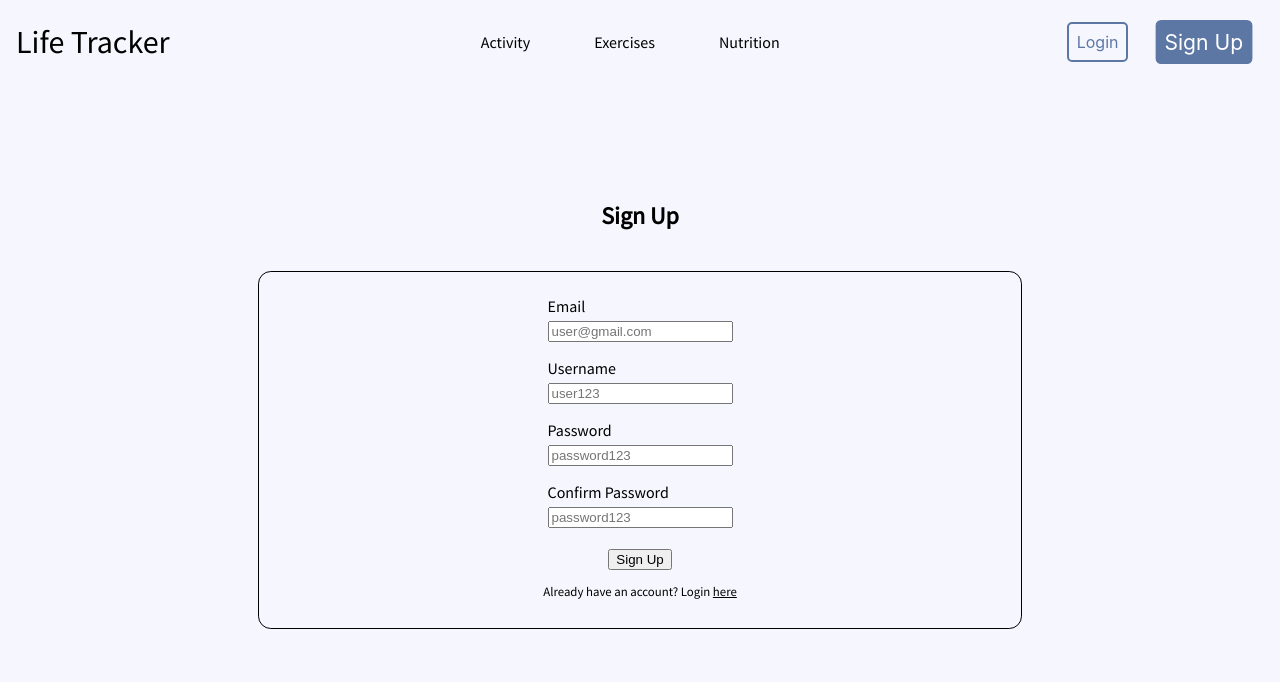
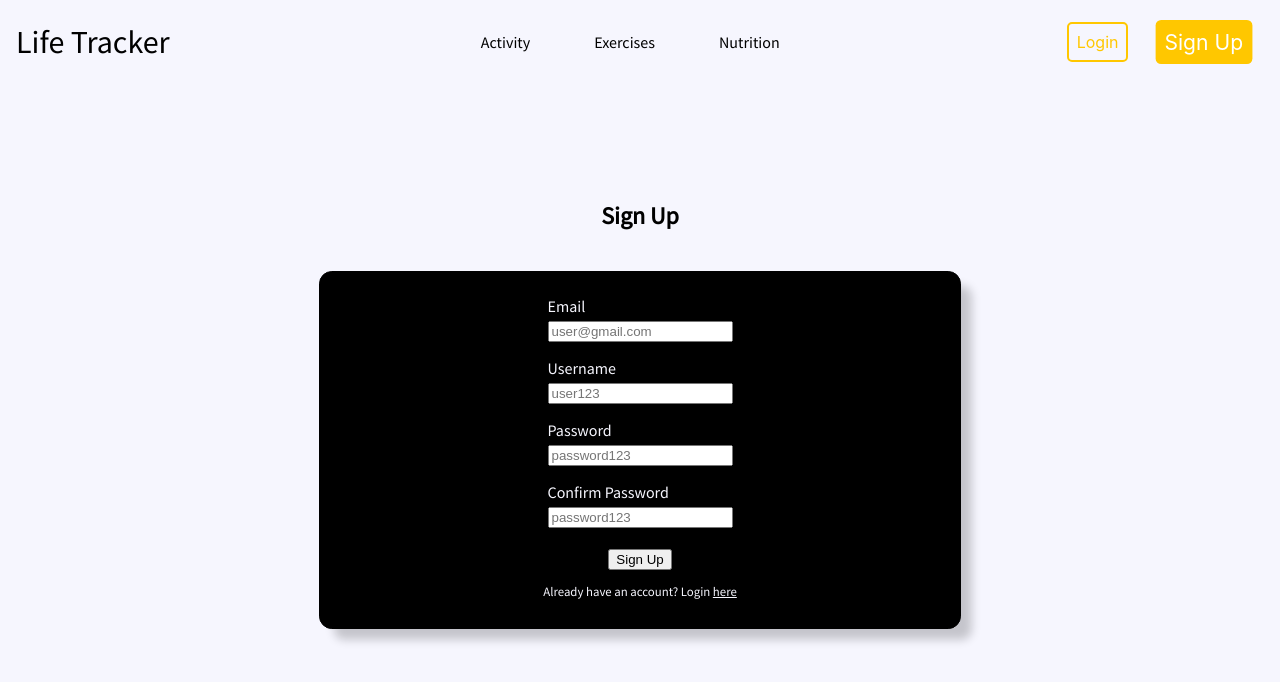
Before and after one commit to SanCebar/Life_Tracker_DEMO, a React (Create React App) app in the folder life-tracker-ui/: page /register in a window 1280 px wide. Shown: the top 682 px of the page. Built offline with nearby package versions, Linux system fonts and the light colour scheme; no server answers.

Commit message:
new auth users activity page

```diff
--- /dev/null
+++ b/life-tracker-ui/src/components/Activity/Activity.css
@@ -0,0 +1,7 @@
+.Activity {
+    display: flex;
+    flex-direction: column;
+    justify-content: center;
+    align-items: center;
+    color: var(--main-text-color);
+}
--- /dev/null
+++ b/life-tracker-ui/src/components/Activity/Activity.js
@@ -0,0 +1,11 @@
+import "./Activity.css"
+
+export default function Activity({ user, activityFeed }) {
+    console.log(activityFeed)
+    return (
+        <div className="Activity">
+            <h1>Activity Feed</h1>
+            <span className="e-minutes">Total Exercise Minutes: {activityFeed.exerciseMin} </span>
+        </div>
+    )
+}
--- a/life-tracker-ui/src/components/App/App.js
+++ b/life-tracker-ui/src/components/App/App.js
@@ -1,16 +1,38 @@
 import './App.css';
-import { useState } from 'react';
+import { useState, useEffect } from 'react';
 import { BrowserRouter, Routes, Route } from "react-router-dom";
 import apiClient from "../../services/apiClient";
 import Navbar from "../Navbar/Navbar";
 import Home from "../Home/Home"
 import Login from '../Login/Login';
 import Register from '../Register/Register';
+import Activity from '../Activity/Activity';
 
 function App() {
   const [user, setUser] = useState({})
-  // const [isFetching, setIsFetching] = useState(false)
-  // const [errors, setErrors] = useState(null)
+  const [isFetching, setIsFetching] = useState(false)
+  const [activityFeed, setActivityFeed] = useState({})
+  const [errors, setErrors] = useState(null)
+
+  useEffect(() => {
+    const fetchActivityFeed = async () => {
+      setIsFetching(true)
+
+      const { data, error } = await apiClient.activityFeed()
+      if (error) {
+        setErrors((e) => ({ ...e, db: error}))
+        setActivityFeed({})
+      }
+      if (data?.stats) {
+        setErrors(null)
+        setActivityFeed(data.stats)
+      }
+
+      setIsFetching(false)
+    }
+
+    fetchActivityFeed()
+  }, [user])
 
   return (
     <div className="App">
@@ -18,7 +40,7 @@ function App() {
         <Navbar user={user} setUser={setUser} />
         <Routes>
           <Route path="/" element={<Home />} />
-          <Route path="/activity" element={<Home />} />
+          <Route path="/activity" element={<Activity user={user} activityFeed={activityFeed} />} />
           <Route path="/exercises" element={<Home />} />
           <Route path="/nutrition" element={<Home />} />
           <Route path="/login" element={<Login user={user} setUser={setUser} />} />
--- a/life-tracker-ui/src/components/Hero/Hero.css
+++ b/life-tracker-ui/src/components/Hero/Hero.css
@@ -9,8 +9,10 @@
     font-size: 5rem;
     text-align: center;
     padding: 0 0.5em;
+    color: var(--main-text-color)
 }
 .Hero img {
     border-radius: 1em;
-    box-shadow: 0.8em 0.8em 10px -2px rgba(0, 0, 0, .2);
+    /* box-shadow: 0.8em 0.8em 10px -2px rgba(255, 255, 255, 0.4); */
+    box-shadow: 0.8em 0.8em 10px -2px var(--box-shadow-color);
 }
--- a/life-tracker-ui/src/components/Login/Login.css
+++ b/life-tracker-ui/src/components/Login/Login.css
@@ -5,6 +5,7 @@
     min-height: 100vh;
     padding: 5em 2em;
     /* background-color: var(--tertiary-color); */
+    color: var(--main-text-color);
 }
 .error {
     color: red;
@@ -17,11 +18,13 @@
     align-items: center;
     padding: 1em;
     margin: 0 auto;
-    width: 60%;
+    width: 50%;
 
     border: solid 1px black;
+    color: var(--main-bg-color);
     border-radius: 0.8em;
-    background-color: var(--main-bg-color);
+    background-color: var(--main-text-color);
+    box-shadow: 0.8em 0.8em 10px -2px var(--box-shadow-color);
 }
 .login .card .form {
     display: flex;
@@ -39,6 +42,7 @@
 }
 .login .card .form label {
     margin-bottom: 5px;
+    font-weight: 500;
 }
 .login .card .form button {
     align-self: center;
@@ -49,4 +53,5 @@
 }
 .login .card .footer a {
     text-decoration: underline;
+    color: var(--main-bg-color);
 }
--- a/life-tracker-ui/src/components/Navbar/Navbar.js
+++ b/life-tracker-ui/src/components/Navbar/Navbar.js
@@ -1,9 +1,11 @@
 import { NavLink as Link } from "react-router-dom"
+import apiClient from "../../services/apiClient";
 import "./Navbar.css";
 
 export default function Navbar({ user, setUser }) {
   const handleOnSignOut = (event) => {
     setUser({})
+    apiClient.setToken(null)
   }
 
   return (
--- a/life-tracker-ui/src/components/Register/Register.css
+++ b/life-tracker-ui/src/components/Register/Register.css
@@ -5,6 +5,7 @@
     min-height: 100vh;
     padding: 5rem 2rem;
     /* background-color: var(--tertiary-color); */
+    color: var(--main-text-color);
 }
 .error {
     color: red;
@@ -17,11 +18,13 @@
     align-items: center;
     padding: 1rem;
     margin: 0 auto;
-    width: 60%;
+    width: 50%;
 
     border: solid 1px black;
     border-radius: 0.8em;
-    background-color: var(--main-bg-color);
+    background-color: var(--main-text-color);
+    color: var(--main-bg-color);
+    box-shadow: 0.8em 0.8em 10px -2px var(--box-shadow-color);
 }
 .register .card .form {
     display: flex;
@@ -33,6 +36,7 @@
     display: flex;
     flex-direction: column;
     padding: 0.5em;
+    font-weight: 500;
 }
 .register .card .form .input-field .error {
     align-self: flex-end;
@@ -49,4 +53,5 @@
 }
 .register .card .footer a {
     text-decoration: underline;
+    color: var(--main-bg-color);
 }
--- a/life-tracker-ui/src/index.css
+++ b/life-tracker-ui/src/index.css
@@ -1,11 +1,15 @@
 @import url('https://fonts.googleapis.com/css2?family=Source+Sans+Pro&display=swap');
 
 :root {
+  /* --main-bg-color: black; */
   --main-bg-color: #f6f6fe;
-  --secondary-color: #5d77a5;
-  /* --secondary-color: #ffc700; */
+  /* --main-text-color: #fff; */
+  --main-text-color: black;
+  /* --secondary-color: #5d77a5; */
+  --secondary-color: #ffc700;
   --secondary-color-dark: #d4a600;
   --tertiary-color: #4a6592;
+  --box-shadow-color: rgba(0, 0, 0, .2);
 }
 
 body {
@@ -38,5 +42,5 @@ body::-webkit-scrollbar-thumb {
 
 body a {
   text-decoration: none;
-  color: black;
+  color: var(--main-text-color);
 }
--- a/life-tracker-ui/src/services/apiClient.js
+++ b/life-tracker-ui/src/services/apiClient.js
@@ -39,6 +39,10 @@ class ApiClient {
         return await this.request({ endpoint: `auth/register`, method: `POST`, data: credentials})
     }
 
+    async activityFeed() {
+        return await this.request({ endpoint: `activity`, method: `GET`})
+    }
+
 }
 
 export default new ApiClient(process.env.REACT_APP_REMOTE_HOST_URL || "http://localhost:3001")
```
